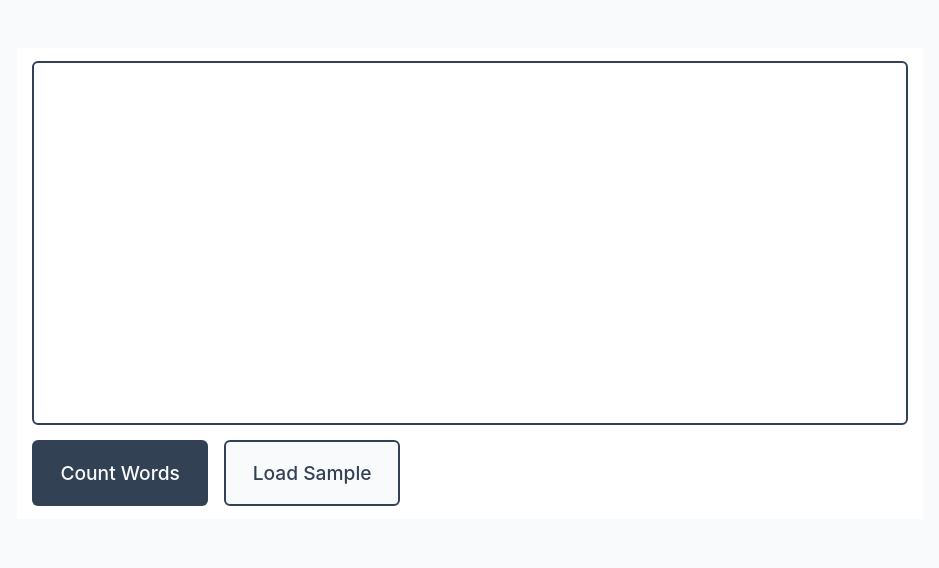
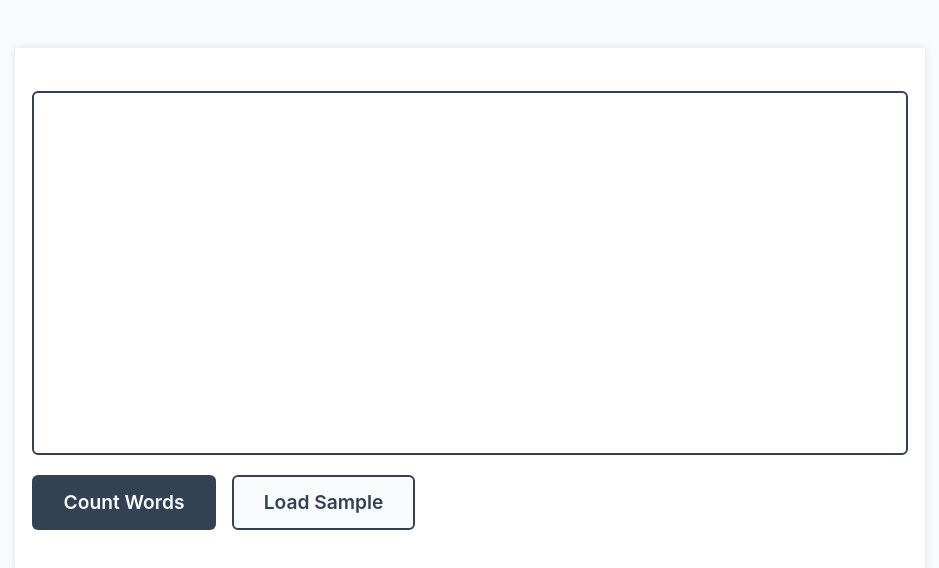
Before and after one commit to 2h311/word-frequency, a React (Vite) app: page / in a window 1280 px wide. Shown: the top 568 px of the page, without its empty margins (170-1109 px from the left). Built offline with nearby package versions, Linux system fonts and the light colour scheme.

Commit message:
picking up from where we left off

```diff
--- a/package.json
+++ b/package.json
@@ -11,7 +11,8 @@
   },
   "dependencies": {
     "react": "^18.2.0",
-    "react-dom": "^18.2.0"
+    "react-dom": "^18.2.0",
+    "react-icons": "^5.0.1"
   },
   "devDependencies": {
     "@types/react": "^18.2.55",
--- a/src/index.css
+++ b/src/index.css
@@ -7,6 +7,8 @@
 :root {
   --dark-color: #334155;
   --light-color: #f8fafc;
+  --box-shadow: rgba(17, 17, 26, 0.05) 0px 1px 0px,
+    rgba(17, 17, 26, 0.1) 0px 0px 8px;
 }
 
 body {
@@ -33,11 +35,12 @@ body {
 .container__upper-region {
   border: 1px solid #fff;
   background-color: #fff;
-  padding: 0.75rem 0.85rem;
+  padding: 2.65rem 1rem;
 
   display: flex;
   flex-direction: column;
-  gap: 0.92rem;
+  gap: 1.2rem;
+  box-shadow: var(--box-shadow);
 }
 
 .container__textarea {
@@ -59,9 +62,9 @@ body {
 
 .container__button {
   font-size: 1.2rem;
-  font-weight: 500;
+  font-weight: 600;
   border: none;
-  padding: 1.2rem 1.65rem;
+  padding: 0.85rem 1.85rem;
   border-radius: 6px;
   text-transform: capitalize;
 }
```
